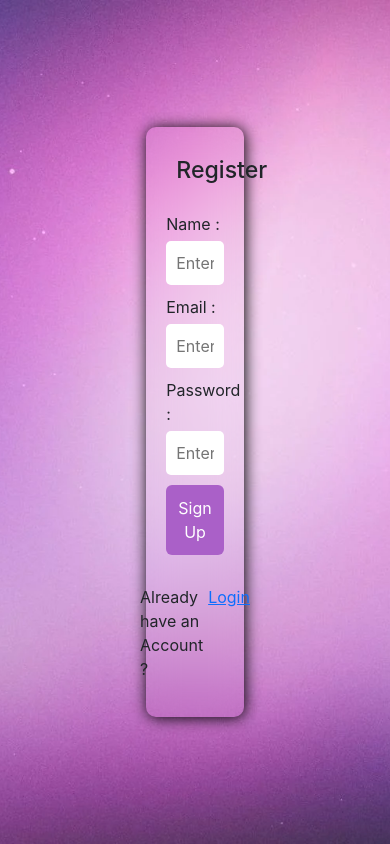
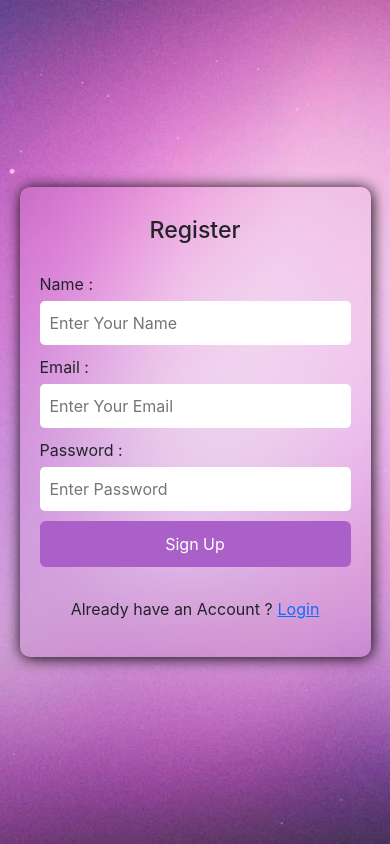
Before and after one commit to dineshpandi54/signup-mern, a React (Create React App) app in the folder signup/: page /signup in a window 390 px wide. Built offline with nearby package versions, Linux system fonts and the light colour scheme.

Commit message:
css commit

```diff
--- a/signup/src/pages/signup.css
+++ b/signup/src/pages/signup.css
@@ -55,3 +55,9 @@
     display: flex;
     gap: 5px;
 }
+
+@media screen and (max-width:500px){
+    .signup-page{
+        width: 90%;
+    }
+}
```
